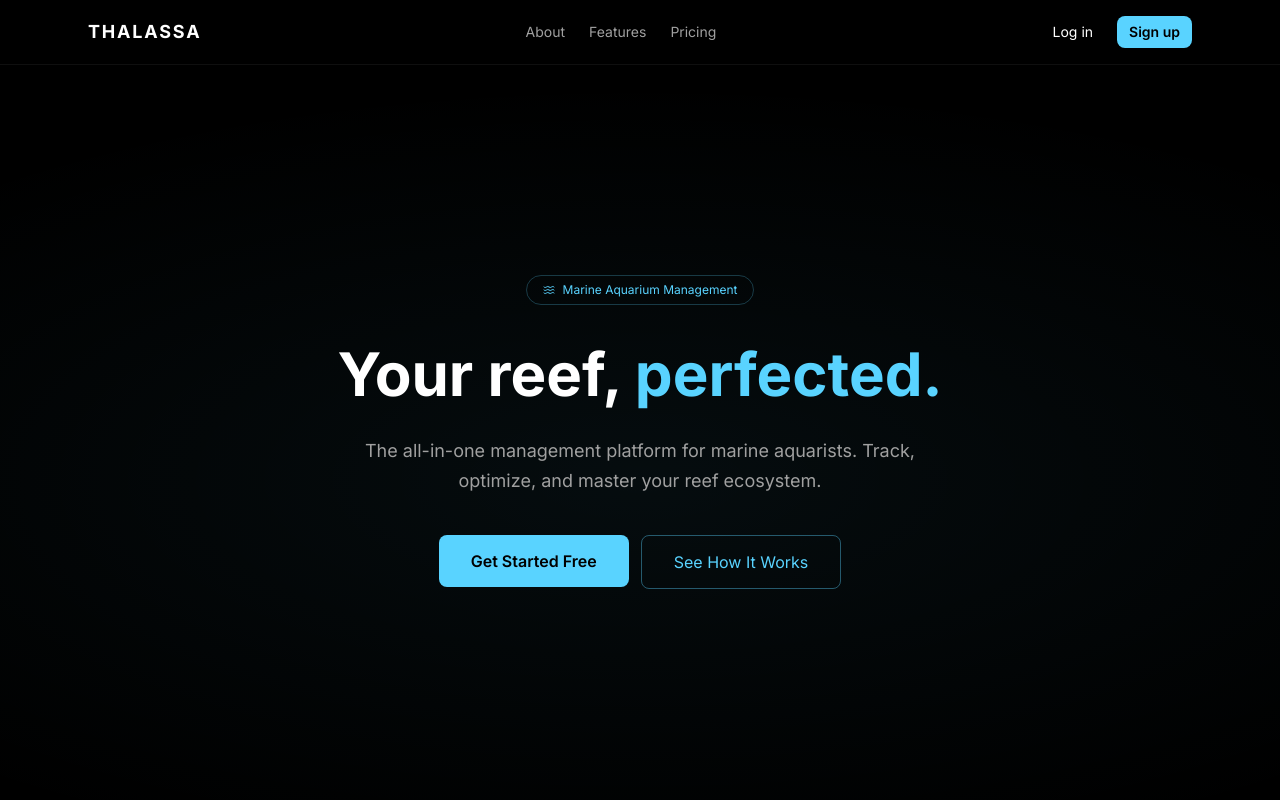
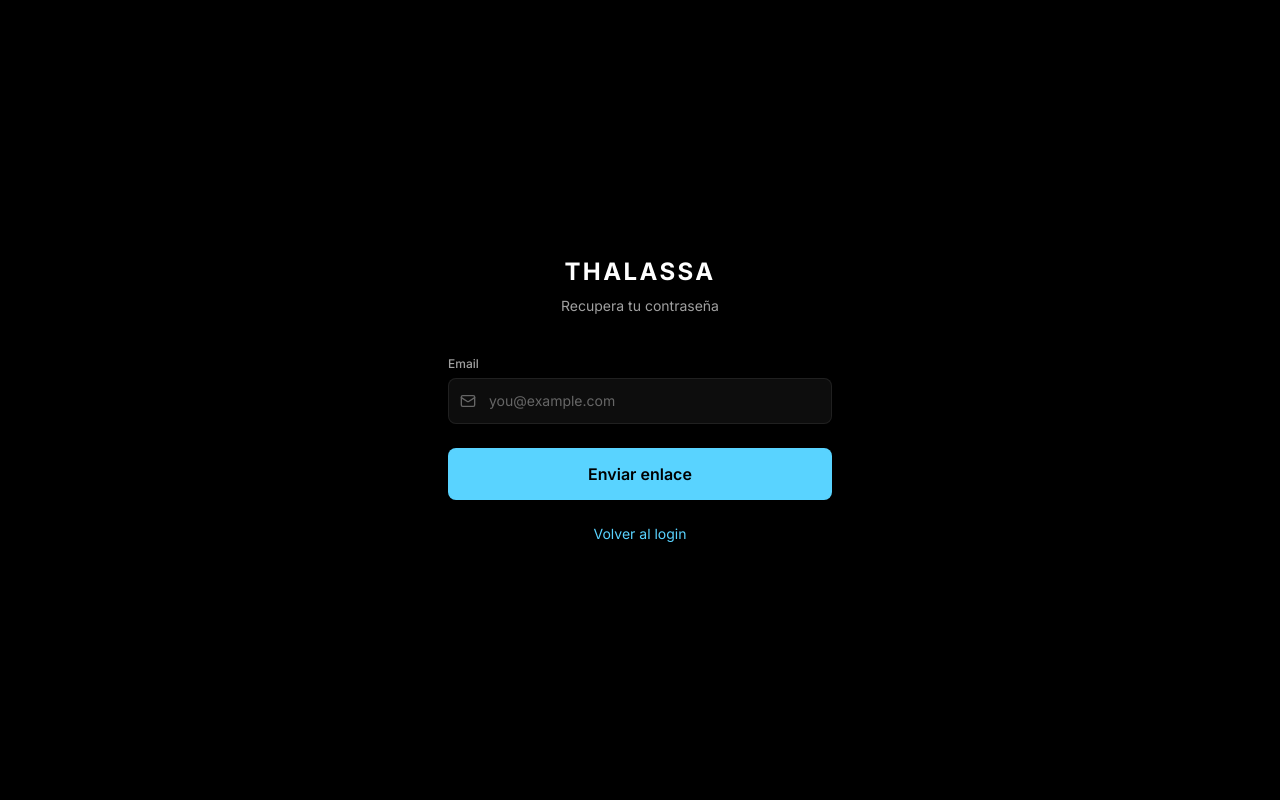
Before and after one commit to IkerMG/Thalassa, a React (Vite) app in the folder frontend/: page /forgot-password in a window 1280 px wide. Before the commit this address led to /. Shown: the top 800 px of the page. Built offline with nearby package versions, Linux system fonts and the light colour scheme; no server answers.

Commit message:
feat(frontend): añadir ForgotPasswordPage, ResetPasswordPage y enlace en login (5F)

```diff
--- a/frontend/src/api/authApi.ts
+++ b/frontend/src/api/authApi.ts
@@ -10,4 +10,10 @@ export const authApi = {
 
   logout: (refreshToken: string) =>
     api.post('/auth/logout', { refreshToken }).then(() => undefined),
+
+  forgotPassword: (email: string) =>
+    api.post('/auth/forgot-password', { email }).then(() => undefined),
+
+  resetPassword: (token: string, newPassword: string) =>
+    api.post('/auth/reset-password', { token, newPassword }).then(() => undefined),
 };
--- /dev/null
+++ b/frontend/src/features/auth/ForgotPasswordPage.tsx
@@ -0,0 +1,101 @@
+import { useState, FormEvent, useEffect } from 'react';
+import { Link, useNavigate } from 'react-router-dom';
+import { motion } from 'framer-motion';
+import { Mail } from 'lucide-react';
+import { authApi } from '../../api/authApi';
+import { toast } from '../../lib/toast';
+import Button from '../../components/ui/Button';
+
+export default function ForgotPasswordPage() {
+  const navigate = useNavigate();
+  const [email, setEmail] = useState('');
+  const [loading, setLoading] = useState(false);
+  const [sent, setSent] = useState(false);
+
+  useEffect(() => {
+    if (!sent) return;
+    const timer = setTimeout(() => navigate('/login', { replace: true }), 3000);
+    return () => clearTimeout(timer);
+  }, [sent, navigate]);
+
+  const handleSubmit = async (e: FormEvent) => {
+    e.preventDefault();
+    setLoading(true);
+    try {
+      await authApi.forgotPassword(email);
+      toast.success('Si el email existe, recibirás un enlace de recuperación.');
+      setSent(true);
+    } catch {
+      toast.error('No se pudo procesar la solicitud. Inténtalo de nuevo.');
+    } finally {
+      setLoading(false);
+    }
+  };
+
+  return (
+    <div className="min-h-screen bg-black flex items-center justify-center px-4">
+      <motion.div
+        initial={{ opacity: 0, y: 20 }}
+        animate={{ opacity: 1, y: 0 }}
+        transition={{ duration: 0.5, ease: 'easeOut' }}
+        className="w-full max-w-sm"
+      >
+        <div className="text-center mb-10">
+          <Link to="/" className="text-2xl font-bold tracking-widest text-white">
+            THALASSA
+          </Link>
+          <p className="mt-2 text-sm text-[#A0A0A0]">Recupera tu contraseña</p>
+        </div>
+
+        {sent ? (
+          <div className="text-center space-y-3">
+            <p className="text-sm text-[#A0A0A0]">
+              Revisa tu bandeja de entrada. Redirigiendo al login…
+            </p>
+          </div>
+        ) : (
+          <form onSubmit={handleSubmit} className="space-y-4">
+            <div>
+              <label className="block text-xs font-medium text-[#A0A0A0] mb-1.5">
+                Email
+              </label>
+              <div className="relative">
+                <Mail className="absolute left-3 top-1/2 -translate-y-1/2 w-4 h-4 text-[#666]" />
+                <input
+                  type="email"
+                  required
+                  value={email}
+                  onChange={(e) => setEmail(e.target.value)}
+                  placeholder="you@example.com"
+                  className="
+                    w-full bg-[#0D0D0D] text-white placeholder-[#666] text-sm
+                    border border-[rgba(255,255,255,0.08)] rounded-lg
+                    pl-10 pr-4 py-3
+                    focus:outline-none focus:border-[rgba(89,211,255,0.40)]
+                    transition-colors duration-200
+                  "
+                />
+              </div>
+            </div>
+
+            <Button
+              type="submit"
+              variant="primary"
+              size="lg"
+              isLoading={loading}
+              className="w-full mt-2"
+            >
+              Enviar enlace
+            </Button>
+          </form>
+        )}
+
+        <p className="mt-6 text-center text-sm text-[#666]">
+          <Link to="/login" className="text-[#59D3FF] hover:underline">
+            Volver al login
+          </Link>
+        </p>
+      </motion.div>
+    </div>
+  );
+}
--- a/frontend/src/features/auth/LoginPage.tsx
+++ b/frontend/src/features/auth/LoginPage.tsx
@@ -112,7 +112,13 @@ export default function LoginPage() {
           </Button>
         </form>
 
-        <p className="mt-6 text-center text-sm text-[#666]">
+        <p className="mt-4 text-center text-sm text-[#666]">
+          <Link to="/forgot-password" className="text-[#59D3FF] hover:underline">
+            ¿Olvidaste tu contraseña?
+          </Link>
+        </p>
+
+        <p className="mt-3 text-center text-sm text-[#666]">
           Don't have an account?{' '}
           <Link to="/register" className="text-[#59D3FF] hover:underline">
             Sign up free
--- /dev/null
+++ b/frontend/src/features/auth/ResetPasswordPage.tsx
@@ -0,0 +1,145 @@
+import { useState, FormEvent } from 'react';
+import { Link, useNavigate, useSearchParams } from 'react-router-dom';
+import { motion } from 'framer-motion';
+import { Lock, AlertCircle } from 'lucide-react';
+import { authApi } from '../../api/authApi';
+import { toast } from '../../lib/toast';
+import Button from '../../components/ui/Button';
+
+const PASSWORD_REGEX = /^(?=.*[A-Za-z])(?=.*\d).{8,}$/;
+
+export default function ResetPasswordPage() {
+  const navigate = useNavigate();
+  const [searchParams] = useSearchParams();
+  const token = searchParams.get('token') ?? '';
+
+  const [newPassword, setNewPassword] = useState('');
+  const [confirmPassword, setConfirmPassword] = useState('');
+  const [validationError, setValidationError] = useState('');
+  const [loading, setLoading] = useState(false);
+
+  if (!token) {
+    return (
+      <div className="min-h-screen bg-black flex items-center justify-center px-4">
+        <div className="text-center space-y-4">
+          <p className="text-[#F87171] text-sm">
+            Enlace de reseteo inválido o expirado.
+          </p>
+          <Link to="/forgot-password" className="text-[#59D3FF] text-sm hover:underline">
+            Solicitar un nuevo enlace
+          </Link>
+        </div>
+      </div>
+    );
+  }
+
+  const handleSubmit = async (e: FormEvent) => {
+    e.preventDefault();
+    setValidationError('');
+
+    if (!PASSWORD_REGEX.test(newPassword)) {
+      setValidationError('Mínimo 8 caracteres con al menos una letra y un número.');
+      return;
+    }
+    if (newPassword !== confirmPassword) {
+      setValidationError('Las contraseñas no coinciden.');
+      return;
+    }
+
+    setLoading(true);
+    try {
+      await authApi.resetPassword(token, newPassword);
+      toast.success('Contraseña actualizada. Ya puedes iniciar sesión.');
+      navigate('/login', { replace: true });
+    } catch {
+      toast.error('El enlace es inválido o ha expirado. Solicita uno nuevo.');
+    } finally {
+      setLoading(false);
+    }
+  };
+
+  const inputClass = `
+    w-full bg-[#0D0D0D] text-white placeholder-[#666] text-sm
+    border border-[rgba(255,255,255,0.08)] rounded-lg
+    pl-10 pr-4 py-3
+    focus:outline-none focus:border-[rgba(89,211,255,0.40)]
+    transition-colors duration-200
+  `;
+
+  return (
+    <div className="min-h-screen bg-black flex items-center justify-center px-4">
+      <motion.div
+        initial={{ opacity: 0, y: 20 }}
+        animate={{ opacity: 1, y: 0 }}
+        transition={{ duration: 0.5, ease: 'easeOut' }}
+        className="w-full max-w-sm"
+      >
+        <div className="text-center mb-10">
+          <Link to="/" className="text-2xl font-bold tracking-widest text-white">
+            THALASSA
+          </Link>
+          <p className="mt-2 text-sm text-[#A0A0A0]">Establece tu nueva contraseña</p>
+        </div>
+
+        <form onSubmit={handleSubmit} className="space-y-4">
+          <div>
+            <label className="block text-xs font-medium text-[#A0A0A0] mb-1.5">
+              Nueva contraseña
+            </label>
+            <div className="relative">
+              <Lock className="absolute left-3 top-1/2 -translate-y-1/2 w-4 h-4 text-[#666]" />
+              <input
+                type="password"
+                required
+                value={newPassword}
+                onChange={(e) => setNewPassword(e.target.value)}
+                placeholder="Mín. 8 chars, letra y número"
+                className={inputClass}
+              />
+            </div>
+          </div>
+
+          <div>
+            <label className="block text-xs font-medium text-[#A0A0A0] mb-1.5">
+              Confirmar contraseña
+            </label>
+            <div className="relative">
+              <Lock className="absolute left-3 top-1/2 -translate-y-1/2 w-4 h-4 text-[#666]" />
+              <input
+                type="password"
+                required
+                value={confirmPassword}
+                onChange={(e) => setConfirmPassword(e.target.value)}
+                placeholder="••••••••"
+                className={inputClass}
+              />
+            </div>
+          </div>
+
+          {validationError && (
+            <div className="flex items-center gap-2 text-[#F87171] text-sm bg-[rgba(248,113,113,0.08)] border border-[rgba(248,113,113,0.20)] rounded-lg px-3 py-2.5">
+              <AlertCircle className="w-4 h-4 shrink-0" />
+              {validationError}
+            </div>
+          )}
+
+          <Button
+            type="submit"
+            variant="primary"
+            size="lg"
+            isLoading={loading}
+            className="w-full mt-2"
+          >
+            Guardar contraseña
+          </Button>
+        </form>
+
+        <p className="mt-6 text-center text-sm text-[#666]">
+          <Link to="/login" className="text-[#59D3FF] hover:underline">
+            Volver al login
+          </Link>
+        </p>
+      </motion.div>
+    </div>
+  );
+}
--- a/frontend/src/routes/AppRouter.tsx
+++ b/frontend/src/routes/AppRouter.tsx
@@ -9,6 +9,8 @@ import ErrorBoundary from '../components/shared/ErrorBoundary';
 import LandingPage from '../features/landing/LandingPage';
 import LoginPage from '../features/auth/LoginPage';
 import RegisterPage from '../features/auth/RegisterPage';
+import ForgotPasswordPage from '../features/auth/ForgotPasswordPage';
+import ResetPasswordPage from '../features/auth/ResetPasswordPage';
 
 // Protected pages — lazy loaded (reduces initial bundle)
 const DashboardView = lazy(() => import('../features/dashboard/DashboardView'));
@@ -51,6 +53,8 @@ export default function AppRouter() {
             <Route path="/" element={<LandingPage />} />
             <Route path="/login" element={<LoginPage />} />
             <Route path="/register" element={<RegisterPage />} />
+            <Route path="/forgot-password" element={<ForgotPasswordPage />} />
+            <Route path="/reset-password" element={<ResetPasswordPage />} />
           </Route>
 
           {/* ── Protected routes (redirect to /login if not authenticated) ── */}
```
